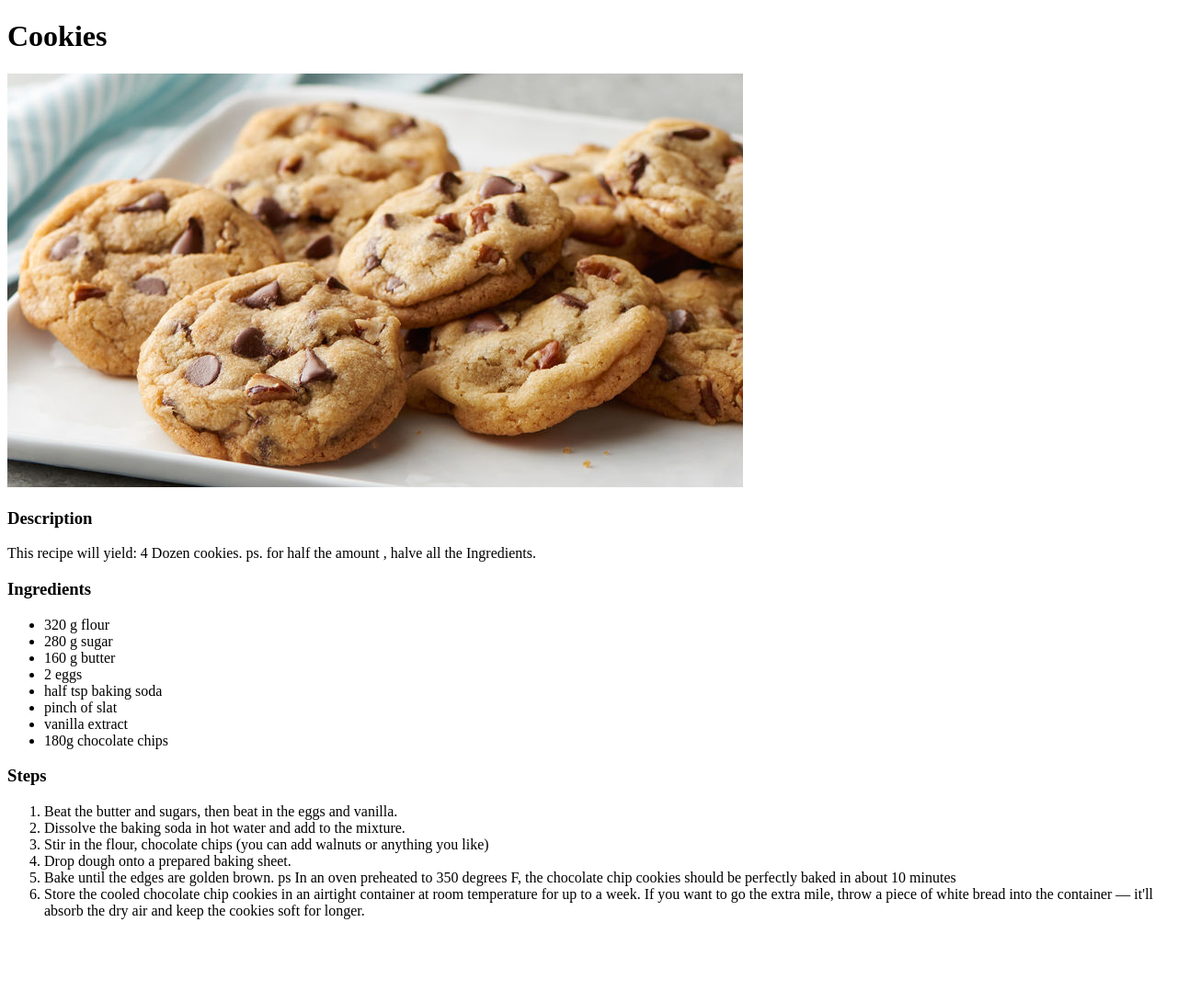
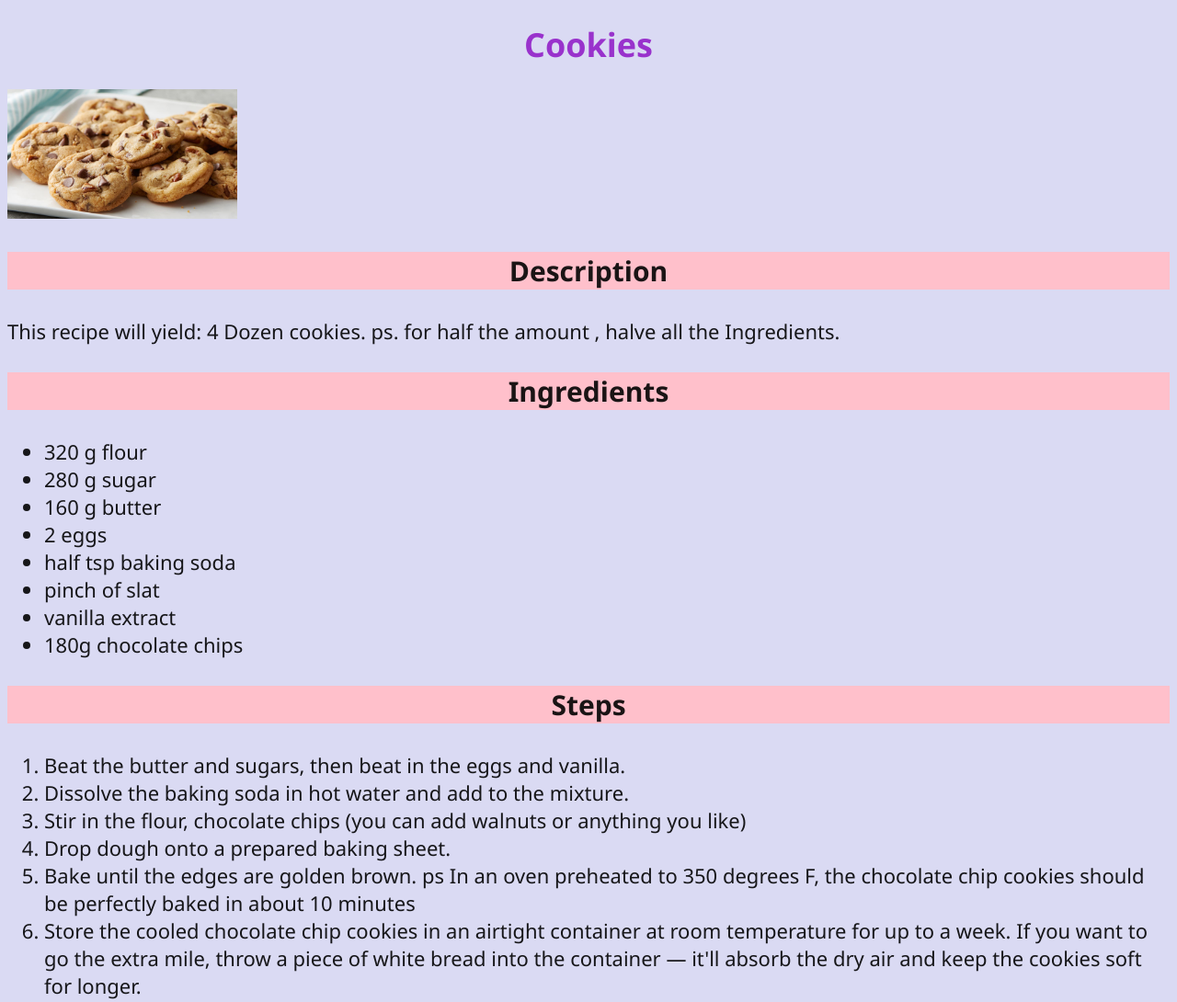
Before and after one commit to Nouha-A/odin-recipes, a plain HTML site: page recipes/cookies.html in a window 1280 px wide. Shown: the whole page at 92% size. Before the commit the page ends 1016 px from the top, so only its background shows below. Drawn offline with Linux system fonts and the light colour scheme.

Commit message:
Apply CSS version 1

```diff
--- a/recipes/cookies.html
+++ b/recipes/cookies.html
@@ -1,6 +1,7 @@
 <!DOCTYPE html>
 <html lang="en">
 <head>
+    <link rel="stylesheet" href="../style.css"/>
     <meta charset="UTF-8">
     <meta http-equiv="X-UA-Compatible" content="IE=edge">
     <meta name="viewport" content="width=device-width, initial-scale=1.0">
--- /dev/null
+++ b/style.css
@@ -0,0 +1,22 @@
+*{
+    background-color: rgb(218, 218, 243);
+    color: rgba(0, 0, 0, 0.897);
+    font-size: 22px;
+    font-family: 'Segoe UI', Tahoma, Geneva, Verdana, sans-serif;
+
+}
+img {
+    height: auto;
+    width: 250px;
+}
+h1 {
+    font-size: 36px;
+    color: darkorchid;
+    text-align: center;
+}
+h3 {
+background-color: pink;
+font-size: 30px;
+font-family: 'Segoe UI', Tahoma, Geneva, Verdana, sans-serif;
+text-align: center;
+}
```
Also changed, not shown: index.html (+2 -0 lines), recipes/brownies.html (+1 -0 lines), recipes/macarons.html (+1 -0 lines), recipes/marshmallows.html (+1 -0 lines), img/first.jpg (added), 1 other file.
